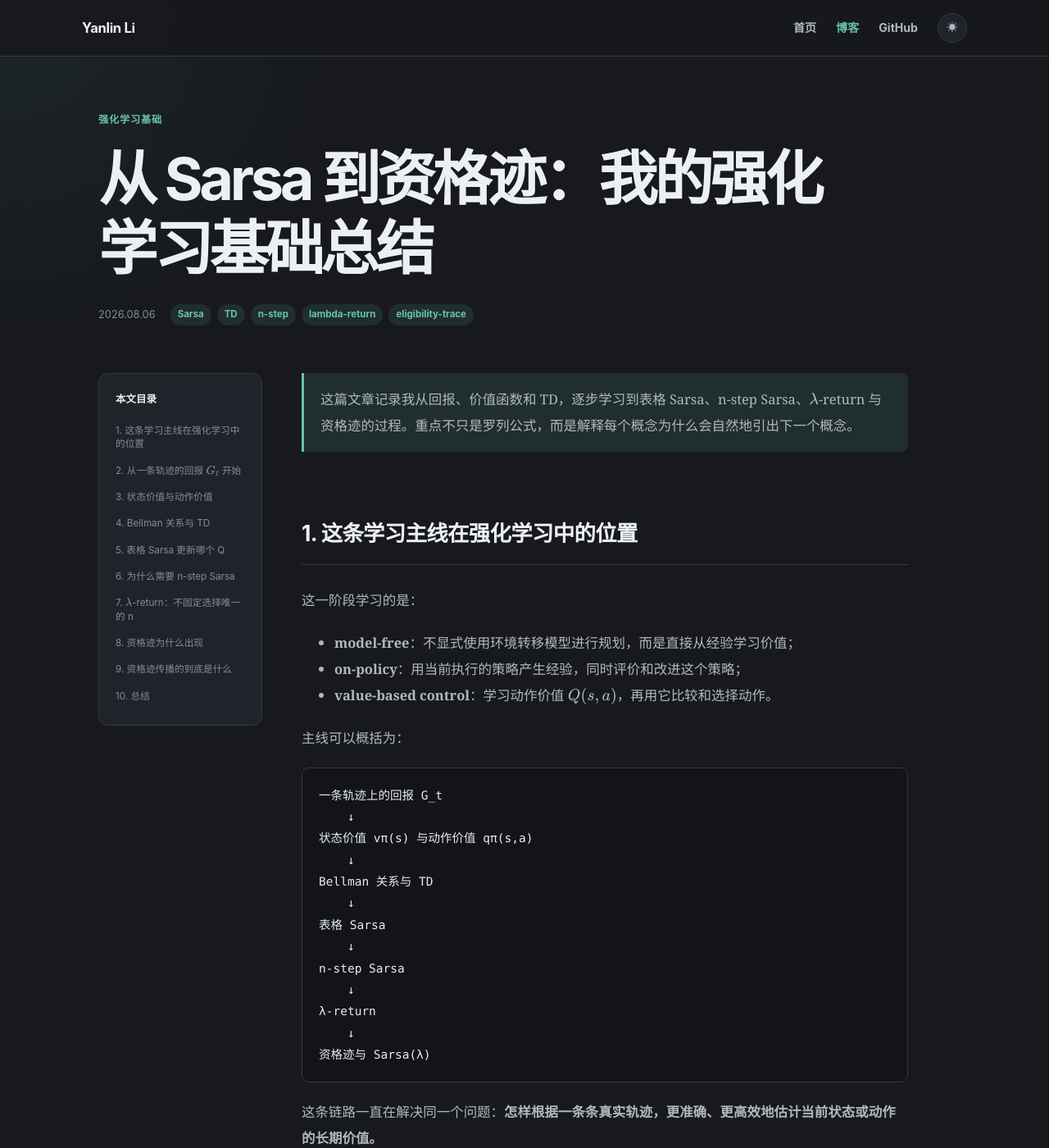
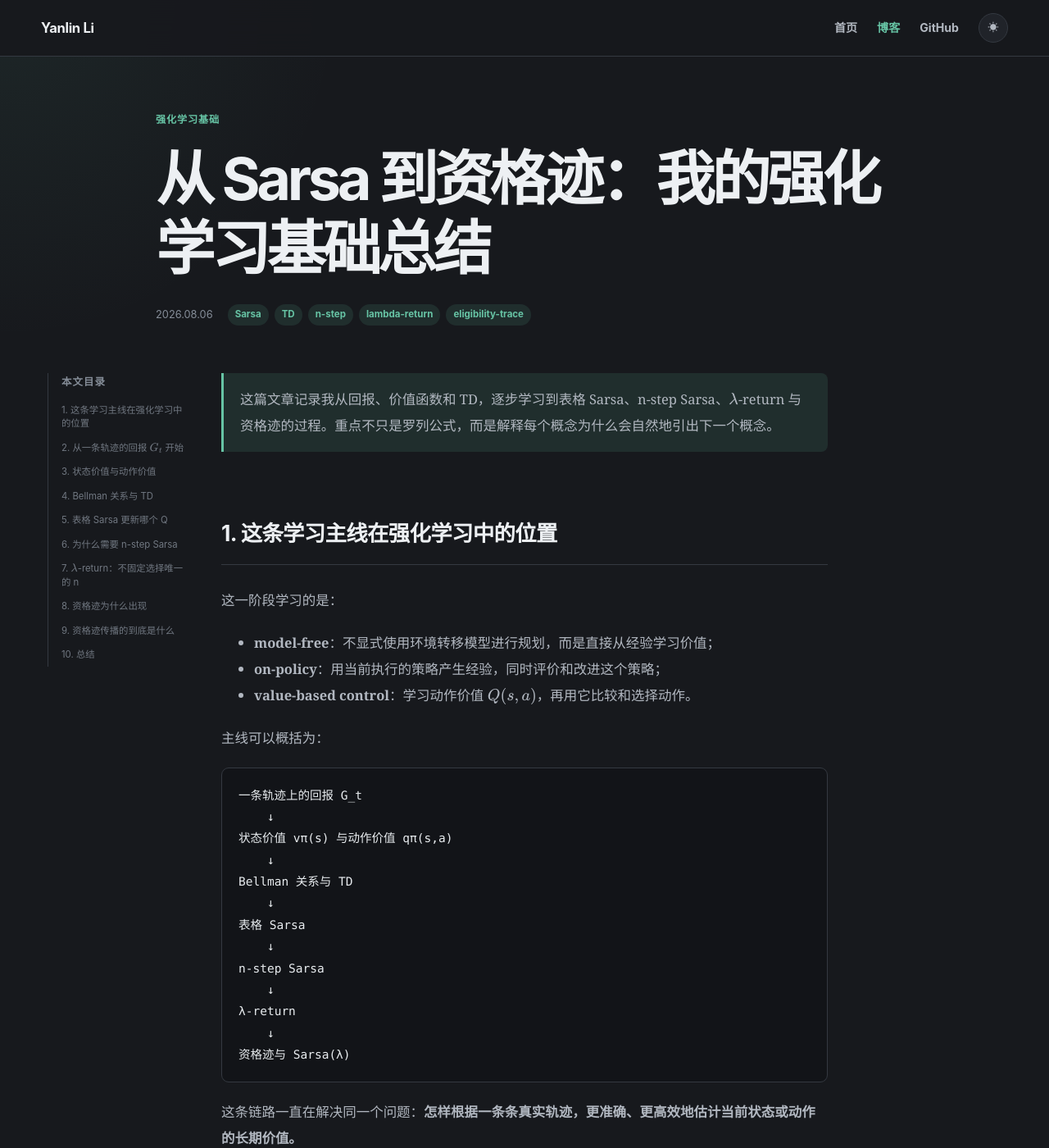
Before and after one commit to lylyl666/lylyl666.github.io, a Jekyll site: the page built from _posts/2026-08-06-from-sarsa-to-eligibility-traces.md, in a window 1280 px wide and 1400 px high. Shown: the whole window at 82% size. Built offline with Jekyll 4.4.1, drawn with Linux system fonts in a browser that asks for light colours.

Commit message:
Reposition and soften article table of contents

```diff
--- a/assets/css/style.css
+++ b/assets/css/style.css
@@ -11,7 +11,7 @@
   --accent-soft: rgba(103, 196, 165, 0.12);
   --code-bg: #121418;
   --shadow: 0 18px 45px rgba(0, 0, 0, 0.24);
-  --page-width: 1080px;
+  --page-width: 1180px;
   --reading-width: 740px;
   color-scheme: dark;
 }
@@ -172,8 +172,7 @@ img {
 
 .profile-card,
 .content-panel,
-.post-card,
-.post-toc details {
+.post-card {
   background: var(--surface);
   border: 1px solid var(--border);
   border-radius: 12px;
@@ -489,13 +488,13 @@ img {
 }
 
 .post {
-  max-width: 1040px;
+  max-width: 1180px;
   margin-inline: auto;
 }
 
 .post-hero {
   max-width: 900px;
-  margin-bottom: 58px;
+  margin: 0 auto 58px;
 }
 
 .post-hero-topline {
@@ -528,12 +527,14 @@ img {
 
 .post-layout {
   display: grid;
-  grid-template-columns: 200px minmax(0, var(--reading-width));
-  gap: 48px;
+  grid-template-columns: 170px minmax(0, var(--reading-width)) 170px;
+  gap: 42px;
   align-items: start;
+  justify-content: center;
 }
 
 .post-toc {
+  grid-column: 1;
   position: sticky;
   top: 96px;
   max-height: calc(100vh - 120px);
@@ -541,14 +542,16 @@ img {
 }
 
 .post-toc details {
-  padding: 20px;
-  box-shadow: none;
+  padding-left: 16px;
+  border-left: 1px solid var(--border);
 }
 
 .post-toc summary {
-  color: var(--text);
+  color: var(--muted);
+  padding-bottom: 10px;
   font-size: 0.78rem;
   font-weight: 750;
+  letter-spacing: 0.08em;
   cursor: pointer;
   list-style: none;
 }
@@ -559,22 +562,24 @@ img {
 
 .post-toc nav {
   display: grid;
-  gap: 2px;
-  margin-top: 13px;
+  gap: 1px;
 }
 
 .post-toc nav a {
-  padding: 7px 0;
+  padding: 6px 0;
   color: var(--muted);
-  font-size: 0.73rem;
-  line-height: 1.4;
+  font-size: 0.71rem;
+  line-height: 1.45;
+  opacity: 0.82;
 }
 
 .post-toc nav a:hover {
   color: var(--accent);
+  opacity: 1;
 }
 
 .post-content {
+  grid-column: 2;
   min-width: 0;
   color: var(--text-soft);
   font-family: Georgia, "Noto Serif SC", "Songti SC", serif;
@@ -730,8 +735,20 @@ pre code {
   }
 
   .post-toc {
+    grid-column: 1;
     position: static;
     max-height: none;
+  }
+
+  .post-toc details {
+    padding: 16px 18px;
+    background: var(--surface);
+    border: 1px solid var(--border);
+    border-radius: 9px;
+  }
+
+  .post-content {
+    grid-column: 1;
   }
 }
 
```
